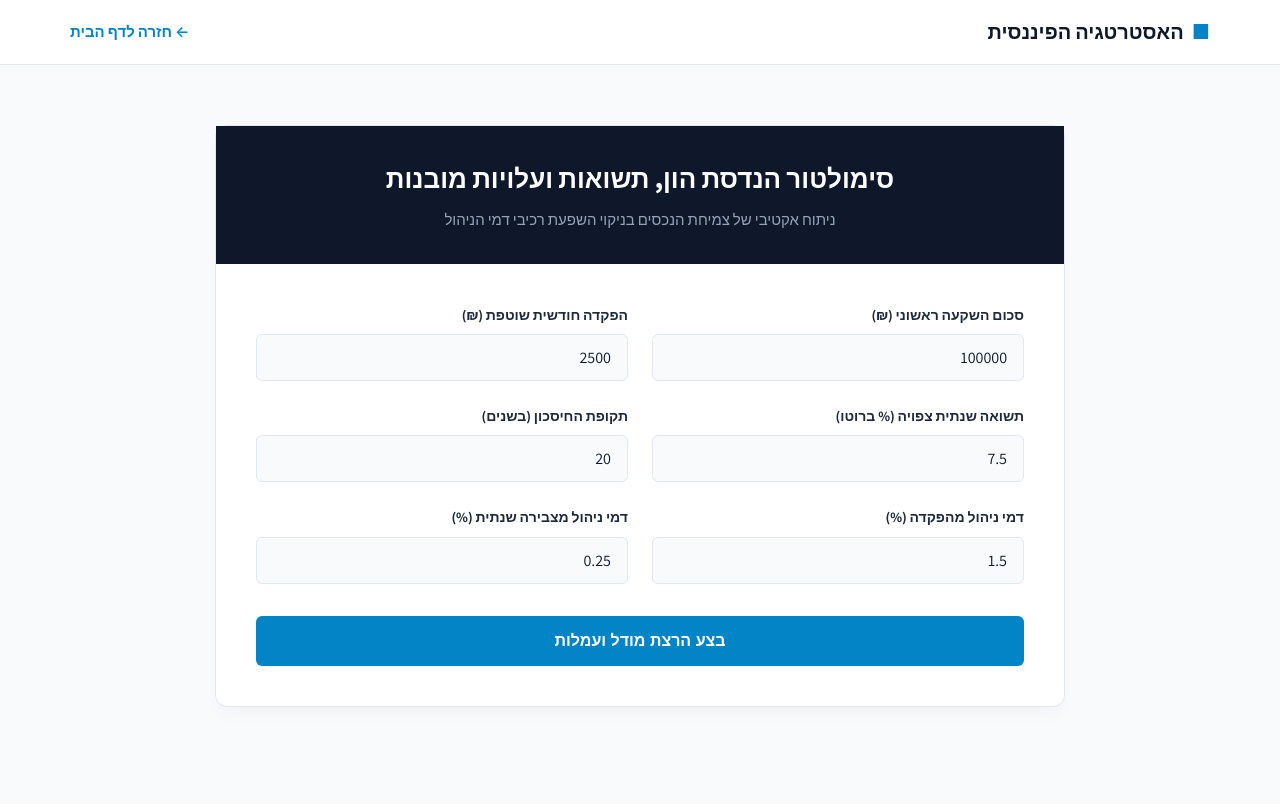
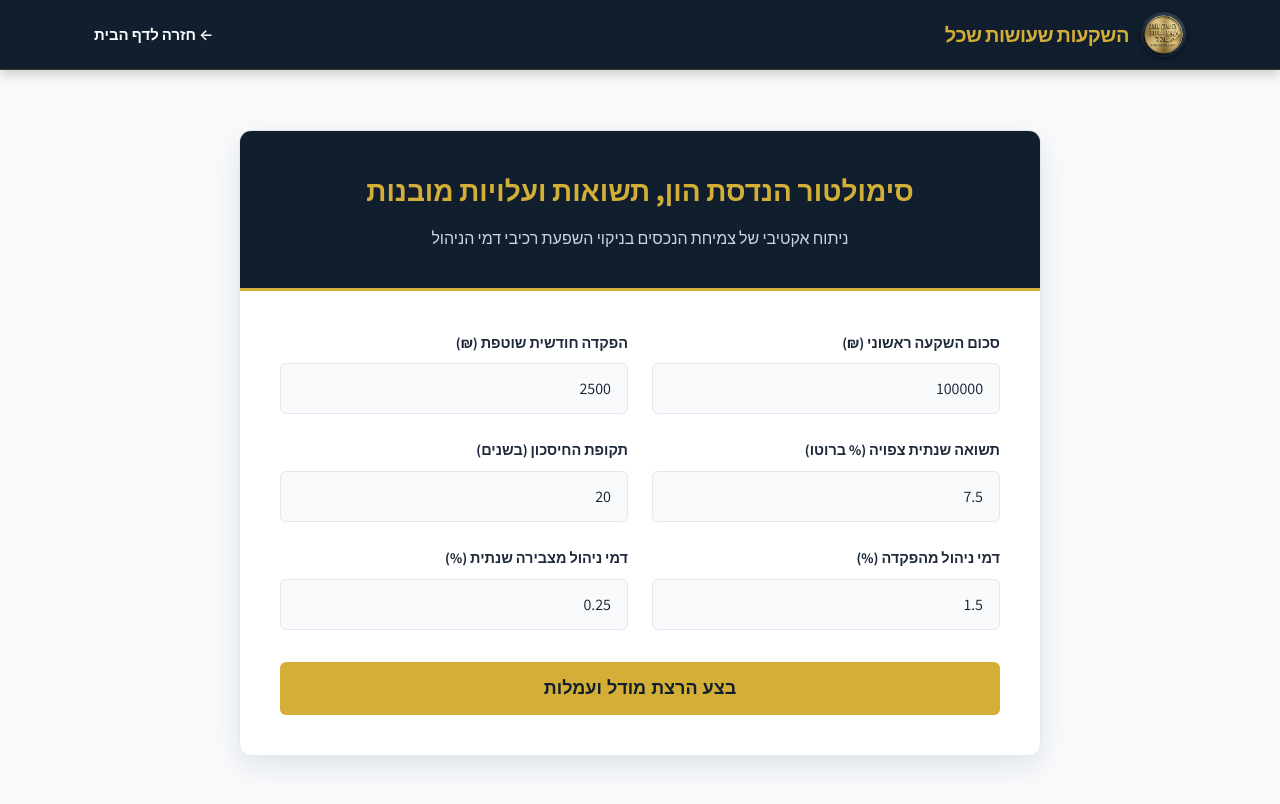
Before and after one commit to tztz-beep/finance-website, a plain HTML site: page calculator.html in a window 1280 px wide. Drawn offline with Linux system fonts and the light colour scheme.

Commit message:
Update calculator.html

```diff
--- a/calculator.html
+++ b/calculator.html
@@ -3,62 +3,12 @@
 <head>
     <meta charset="UTF-8">
     <meta name="viewport" content="width=device-width, initial-scale=1.0">
-    <title>סימולטור הנדסה פיננסית | מודל צמיחה ועלויות</title>
+    <title>סימולטור פיננסי | השקעות שעושות שכל</title>
+
+    <link rel="stylesheet" href="style.css?v=3.0">
+
     <style>
-        @import url('https://fonts.googleapis.com/css2?family=Assistant:wght@300;400;500;700;800&display=swap');
-
-        :root {
-            --primary-color: #0f172a;   /* כחול סלייט כהה */
-            --accent-color: #0284c7;    /* כחול אלגנטי */
-            --accent-success: #10b981;  /* ירוק ברקת לצמיחה */
-            --accent-warning: #f59e0b;  /* ענבר לדמי ניהול */
-            --text-main: #1e293b;       /* טקסט ראשי */
-            --text-muted: #64748b;      /* אפור משני */
-            --bg-light: #f8fafc;        /* רקע בהיר */
-            --bg-white: #ffffff;
-            --border-color: #e2e8f0;
-            --font-stack: 'Assistant', system-ui, -apple-system, sans-serif;
-        }
-
-        body {
-            font-family: var(--font-stack);
-            background-color: var(--bg-light);
-            color: var(--text-main);
-            margin: 0;
-            padding: 0;
-            -webkit-font-smoothing: antialiased;
-            line-height: 1.6;
-        }
-
-        .main-header {
-            background-color: var(--bg-white);
-            border-bottom: 1px solid var(--border-color);
-            padding: 16px 24px;
-        }
-        .header-container {
-            max-width: 1140px;
-            margin: 0 auto;
-            display: flex;
-            justify-content: space-between;
-            align-items: center;
-        }
-        .logo {
-            font-size: 20px;
-            font-weight: 800;
-            color: var(--primary-color);
-            text-decoration: none;
-        }
-        .logo-accent {
-            color: var(--accent-color);
-            margin-left: 4px;
-        }
-        .back-link {
-            color: var(--accent-color);
-            text-decoration: none;
-            font-weight: 600;
-            font-size: 15px;
-        }
-
+        /* הגדרות עיצוב ספציפיות שחלות רק על כרטיס המחשבון ורוכבות על צבעי המותג */
         .calc-wrapper {
             max-width: 850px;
             margin: 60px auto;
@@ -69,33 +19,34 @@
             background-color: var(--bg-white);
             border-radius: 12px;
             border: 1px solid var(--border-color);
-            box-shadow: 0 10px 15px -3px rgba(15, 23, 42, 0.03);
+            box-shadow: 0 10px 30px rgba(17, 30, 45, 0.1);
+            overflow: hidden;
         }
 
         .calc-header {
             background-color: var(--primary-color);
-            color: var(--bg-white);
-            padding: 32px;
+            padding: 36px;
             text-align: center;
+            border-bottom: 3px solid var(--accent-color);
         }
 
         .calc-header h2 {
-            margin: 0 0 8px 0;
-            font-size: 26px;
+            margin: 0 0 10px 0;
+            font-size: 28px;
             font-weight: 800;
+            color: var(--accent-color); /* כותרת בזהב */
         }
 
         .calc-header p {
             margin: 0;
-            color: #94a3b8;
-            font-size: 15px;
+            color: #cbd5e1;
+            font-size: 16px;
         }
 
         .calc-body {
             padding: 40px;
         }
 
-        /* גריד שדות קלט מורחב - 3 שורות של 2 טורים */
         .input-grid {
             display: grid;
             grid-template-columns: repeat(2, 1fr);
@@ -109,7 +60,7 @@
         }
 
         label {
-            font-size: 14px;
+            font-size: 14.5px;
             font-weight: 700;
             color: var(--text-main);
             margin-bottom: 8px;
@@ -117,7 +68,7 @@
 
         .input-wrapper input {
             width: 100%;
-            padding: 12px 16px;
+            padding: 14px 16px;
             border: 1px solid var(--border-color);
             border-radius: 6px;
             font-size: 16px;
@@ -132,24 +83,26 @@
             outline: none;
             border-color: var(--accent-color);
             background-color: var(--bg-white);
-            box-shadow: 0 0 0 3px rgba(2, 132, 199, 0.1);
+            box-shadow: 0 0 0 3px rgba(212, 175, 55, 0.15);
         }
 
         .btn-calc {
             width: 100%;
-            background-color: var(--accent-color);
-            color: var(--bg-white);
+            background-color: var(--accent-color); /* כפתור בזהב */
+            color: var(--primary-color); /* טקסט כהה */
             border: none;
             padding: 16px;
-            font-size: 16px;
-            font-weight: 700;
+            font-size: 18px;
+            font-weight: 800;
             border-radius: 6px;
             cursor: pointer;
-            transition: background-color 0.2s;
+            transition: all 0.2s;
         }
 
         .btn-calc:hover {
-            background-color: #0274a8;
+            background-color: var(--accent-hover);
+            transform: translateY(-2px);
+            box-shadow: 0 4px 12px rgba(212, 175, 55, 0.25);
         }
 
         .results-box {
@@ -163,8 +116,9 @@
 
         .results-box h3 {
             margin: 0 0 24px 0;
-            font-size: 18px;
+            font-size: 20px;
             font-weight: 800;
+            color: var(--primary-color);
         }
 
         .result-row {
@@ -173,27 +127,28 @@
             align-items: center;
             padding: 12px 0;
             border-bottom: 1px solid var(--border-color);
-            font-size: 15px;
+            font-size: 16px;
         }
 
         .result-row:last-of-type {
             border-bottom: none;
             padding-top: 16px;
-            margin-top: 8px;
+            margin-top: 12px;
         }
 
         .result-label {
             color: var(--text-muted);
-            font-weight: 500;
+            font-weight: 600;
         }
 
         .result-value {
-            font-weight: 700;
+            font-weight: 800;
             color: var(--primary-color);
+            font-size: 17px;
         }
 
         .result-value.warning {
-            color: var(--accent-warning);
+            color: #d97706;
         }
 
         .result-value.success {
@@ -201,8 +156,21 @@
         }
 
         .result-value.total {
-            font-size: 22px;
-            font-weight: 800;
+            font-size: 26px;
+            color: var(--primary-color);
+        }
+
+        /* עיצוב כפתור החזרה בדף המחשבון */
+        .back-link {
+            color: var(--bg-light);
+            text-decoration: none;
+            font-weight: 600;
+            font-size: 15px;
+            transition: color 0.2s;
+        }
+
+        .back-link:hover {
+            color: var(--accent-color);
         }
     </style>
 </head>
@@ -210,7 +178,10 @@
 
     <header class="main-header">
         <div class="header-container">
-            <a href="index.html" class="logo"><span class="logo-accent">■</span> האסטרטגיה הפיננסית</a>
+            <a href="index.html" class="logo-wrapper">
+                <img src="logo.jpg" alt="השקעות שעושות שכל" class="site-logo">
+                <span class="logo-text">השקעות שעושות שכל</span>
+            </a>
             <a href="index.html" class="back-link">← חזרה לדף הבית</a>
         </div>
     </header>
@@ -266,12 +237,12 @@
                     </div>
 
                     <div class="result-row">
-                        <span class="result-label">סך דמי ניהול מצטברים ששולמו (מהפקדה + צבירה):</span>
+                        <span class="result-label">סך דמי ניהול מצטברים ששולמו:</span>
                         <span class="result-value warning" id="outTotalFees">₪0</span>
                     </div>
 
                     <div class="result-row">
-                        <span class="result-label">תשואה נצברת נקייה (נטו לאחר עלויות):</span>
+                        <span class="result-label">תשואה נצברת נקייה (לאחר עלויות):</span>
                         <span class="result-value success" id="outNetInterest">₪0</span>
                     </div>
 
@@ -286,7 +257,6 @@
 
     <script>
         function runAdvancedSimulation() {
-            // קליטת הנתונים
             const P = parseFloat(document.getElementById('principal').value) || 0;
             const PMT = parseFloat(document.getElementById('monthly').value) || 0;
             const annualRate = parseFloat(document.getElementById('rate').value) || 0;
@@ -294,7 +264,6 @@
             const feeDepositPct = parseFloat(document.getElementById('feeDeposit').value) || 0;
             const feeAccumPct = parseFloat(document.getElementById('feeAccum').value) || 0;
 
-            // משתני עזר להרצה חודשית
             const totalMonths = t * 12;
             const monthlyRate = (annualRate / 100) / 12;
             const monthlyAccumFeeRate = (feeAccumPct / 100) / 12;
@@ -303,9 +272,7 @@
             let totalDeposited = P;
             let totalFeesPaid = 0;
 
-            // ריצה חודשית סימולטיבית מדויקת
             for (let m = 1; m <= totalMonths; m++) {
-                // 1. טיפול בהפקדה שוטפת ודמי ניהול מהפקדה
                 let depositFee = PMT * (feeDepositPct / 100);
                 let netDeposit = PMT - depositFee;
 
@@ -313,22 +280,16 @@
                 totalFeesPaid += depositFee;
                 totalDeposited += PMT;
 
-                // 2. צמיחת תשואה חודשית
                 let monthlyReturn = currentBalance * monthlyRate;
                 currentBalance += monthlyReturn;
 
-                // 3. ניכוי דמי ניהול מצבירה (מחושב חודשית מהנכסים)
                 let accumFee = currentBalance * monthlyAccumFeeRate;
                 currentBalance -= accumFee;
                 totalFeesPaid += accumFee;
             }
 
-            // חישוב התשואה הנקייה שנוצרה בתיק
-            const netInterestEarned = currentBalance - (totalDeposited - (PMT * totalMonths * (feeDepositPct / 100)) - (P * 0));
-            const dynamicInterest = currentBalance - totalDeposited + totalFeesPaid; // רווח ברוטו
-            const netProfit = currentBalance - totalDeposited; // רווח בשורה התחתונה
+            const netProfit = currentBalance - totalDeposited;
 
-            // הזרקת התוצאות לממשק במטבע מקומי
             document.getElementById('outTotalDeposited').innerText = '₪' + Math.round(totalDeposited).toLocaleString('he-IL');
             document.getElementById('outTotalFees').innerText = '₪' + Math.round(totalFeesPaid).toLocaleString('he-IL');
             document.getElementById('outNetInterest').innerText = '₪' + Math.round(netProfit).toLocaleString('he-IL');
```
